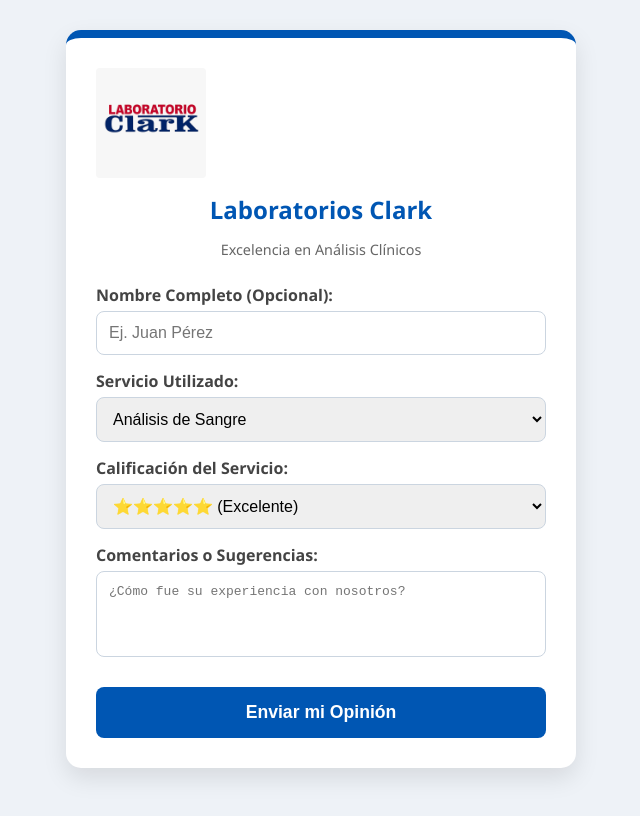
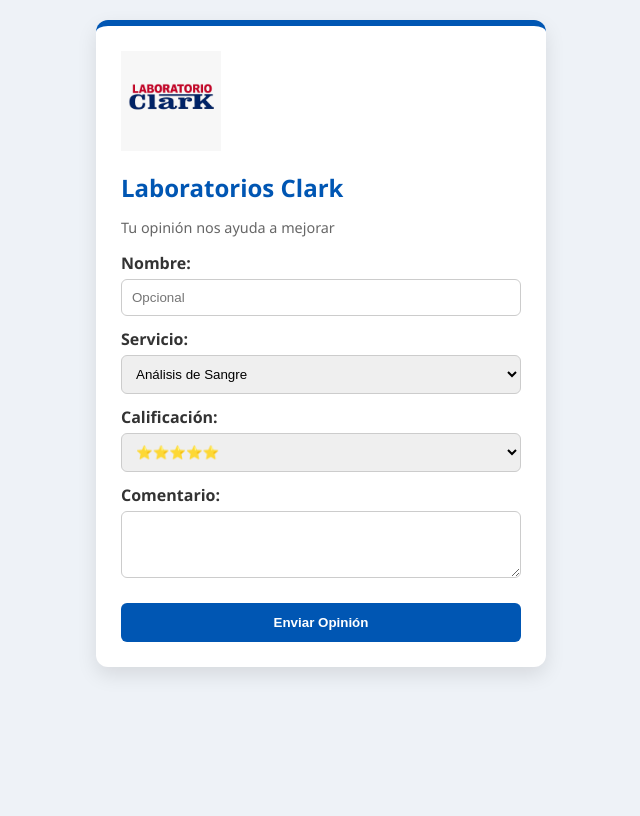
Before and after one commit to oscarenriqueclarksanjose-droid/SoftwareQuejas, a website: page index.html in a window 1280 px wide. Shown: the whole page, without its empty margins (319-959 px from the left). Drawn offline with Linux system fonts and the light colour scheme.

Commit message:
Add files via upload

```diff
--- a/index.html
+++ b/index.html
@@ -3,156 +3,76 @@
 <head>
     <meta charset="UTF-8">
     <meta name="viewport" content="width=device-width, initial-scale=1.0">
-    <title>Laboratorios Clark - Buzón Digital</title>
+    <title>Laboratorios Clark - Buzón</title>
     <style>
-        body {
-            font-family: 'Segoe UI', Tahoma, Geneva, Verdana, sans-serif;
-            background-color: #eef2f7;
-            display: flex;
-            flex-direction: column;
-            align-items: center;
-            min-height: 100vh;
-            margin: 0;
-            padding-top: 30px;
-        }
-        .card {
-            background: white;
-            padding: 30px;
-            border-radius: 15px;
-            box-shadow: 0 10px 25px rgba(0,0,0,0.1);
-            width: 90%;
-            max-width: 450px;
-            border-top: 8px solid #0056b3;
-        }
-        .logo-container {
-            display: flex;
-            justify-content: flex-start;
-            margin-bottom: 15px;
-        }
-        .logo-img {
-            max-width: 110px;
-            height: auto;
-            border-radius: 4px;
-        }
-        h2 {
-            color: #0056b3;
-            text-align: center;
-            margin: 10px 0 5px 0;
-        }
-        p.subtitle {
-            text-align: center;
-            color: #666;
-            font-size: 0.9em;
-            margin-bottom: 25px;
-        }
-        label {
-            display: block;
-            margin-top: 15px;
-            color: #444;
-            font-weight: bold;
-        }
-        input, select, textarea {
-            width: 100%;
-            padding: 12px;
-            margin-top: 5px;
-            border: 1px solid #cbd5e0;
-            border-radius: 8px;
-            box-sizing: border-box;
-            font-size: 1em;
-        }
-        textarea {
-            resize: none;
-        }
-        button {
-            width: 100%;
-            padding: 15px;
-            background: #0056b3;
-            color: white;
-            border: none;
-            border-radius: 8px;
-            margin-top: 25px;
-            font-size: 1.1em;
-            font-weight: bold;
-            cursor: pointer;
-            transition: background 0.3s;
-        }
-        button:hover {
-            background: #003d82;
-        }
+        body { font-family: 'Segoe UI', sans-serif; background: #eef2f7; display: flex; flex-direction: column; align-items: center; margin: 0; padding-top: 20px; }
+        .card { background: white; padding: 25px; border-radius: 12px; box-shadow: 0 8px 20px rgba(0,0,0,0.1); width: 90%; max-width: 400px; border-top: 6px solid #0056b3; }
+        .logo { max-width: 100px; margin-bottom: 15px; }
+        label { display: block; margin-top: 12px; font-weight: bold; color: #333; }
+        input, select, textarea { width: 100%; padding: 10px; margin-top: 5px; border: 1px solid #ccc; border-radius: 6px; box-sizing: border-box; }
+        button { width: 100%; padding: 12px; background: #0056b3; color: white; border: none; border-radius: 6px; margin-top: 20px; font-weight: bold; cursor: pointer; }
     </style>
 </head>
 <body>
+    <div class="card">
+        <img src="Logo.jfif" alt="Logo" class="logo">
+        <h2 style="margin:0; color:#0056b3;">Laboratorios Clark</h2>
+        <p style="color:#666; font-size:0.9em;">Tu opinión nos ayuda a mejorar</p>
 
-    <div class="card">
-        <div class="logo-container">
-            <img src="Logo.jfif" alt="Logo Laboratorios Clark" class="logo-img">
-        </div>
+        <label>Nombre:</label>
+        <input type="text" id="paciente" placeholder="Opcional">
 
-        <h2>Laboratorios Clark</h2>
-        <p class="subtitle">Excelencia en Análisis Clínicos</p>
-
-        <label for="paciente">Nombre Completo (Opcional):</label>
-        <input type="text" id="paciente" placeholder="Ej. Juan Pérez">
-
-        <label for="servicio">Servicio Utilizado:</label>
+        <label>Servicio:</label>
         <select id="servicio">
-            <option value="Analisis de Sangre">Análisis de Sangre</option>
-            <option value="Check-up General">Check-up General</option>
-            <option value="Perfil de Lipidos">Perfil de Lípidos</option>
-            <option value="Prueba de Glucosa">Prueba de Glucosa</option>
-            <option value="Otro">Otro servicio</option>
+            <option>Análisis de Sangre</option>
+            <option>Check-up General</option>
+            <option>Perfil de Lípidos</option>
+            <option>Otro</option>
         </select>
 
-        <label for="calificacion">Calificación del Servicio:</label>
+        <label>Calificación:</label>
         <select id="calificacion">
-            <option value="5">⭐⭐⭐⭐⭐ (Excelente)</option>
-            <option value="4">⭐⭐⭐⭐ (Muy Bueno)</option>
-            <option value="3">⭐⭐⭐ (Regular)</option>
-            <option value="2">⭐⭐ (Malo)</option>
-            <option value="1">⭐ (Pésimo)</option>
+            <option value="5">⭐⭐⭐⭐⭐</option>
+            <option value="4">⭐⭐⭐⭐</option>
+            <option value="3">⭐⭐⭐</option>
+            <option value="2">⭐⭐</option>
+            <option value="1">⭐</option>
         </select>
 
-        <label for="comentario">Comentarios o Sugerencias:</label>
-        <textarea id="comentario" rows="4" placeholder="¿Cómo fue su experiencia con nosotros?"></textarea>
+        <label>Comentario:</label>
+        <textarea id="comentario" rows="3"></textarea>
 
-        <button onclick="enviarDatos()">Enviar mi Opinión</button>
+        <button onclick="enviar()">Enviar Opinión</button>
     </div>
 
     <script>
-        async function enviarDatos() {
-            const paciente = document.getElementById('paciente').value;
-            const servicio = document.getElementById('servicio').value;
-            const calificacion = document.getElementById('calificacion').value;
-            const comentario = document.getElementById('comentario').value;
-
-            if (!comentario.trim()) {
-                alert("Por favor, escriba un breve comentario sobre su experiencia.");
-                return;
-            }
-
+        async function enviar() {
             const datos = {
-                paciente: paciente || "Anónimo",
-                servicio,
-                calificacion,
-                comentario
+                paciente: document.getElementById('paciente').value || "Anónimo",
+                servicio: document.getElementById('servicio').value,
+                calificacion: document.getElementById('calificacion').value,
+                comentario: document.getElementById('comentario').value
             };
 
+            if(!datos.comentario) return alert("Escribe un comentario");
+
+            // 1. Envío a Render (Nube)
+            fetch('https://softwarequejas.onrender.com/enviar-opinion', {
+                method: 'POST',
+                headers: {'Content-Type': 'application/json'},
+                body: JSON.stringify(datos)
+            }).catch(() => console.log("Nube no disponible"));
+
+            // 2. Envío a Local (Tu Laptop)
             try {
-                // CONEXIÓN A RENDER
-                const respuesta = await fetch('https://softwarequejas.onrender.com/enviar-opinion', {
+                const resLocal = await fetch('http://localhost:3000/enviar-opinion', {
                     method: 'POST',
                     headers: {'Content-Type': 'application/json'},
                     body: JSON.stringify(datos)
                 });
-
-                const resultado = await respuesta.json();
-                alert(resultado.mensaje);
-
-                document.getElementById('paciente').value = "";
-                document.getElementById('comentario').value = "";
-            } catch (error) {
-                alert("Error: No se pudo conectar con el servidor de la nube.");
-                console.error("Error al enviar:", error);
+                alert("¡Guardado en Excel Local y Nube!");
+            } catch (e) {
+                alert("Guardado en Nube. (Recuerda abrir server.js en tu laptop para el Excel local)");
             }
         }
     </script>
```
Also changed, not shown: admin.html (+27 -43 lines), server.js (+17 -26 lines).
